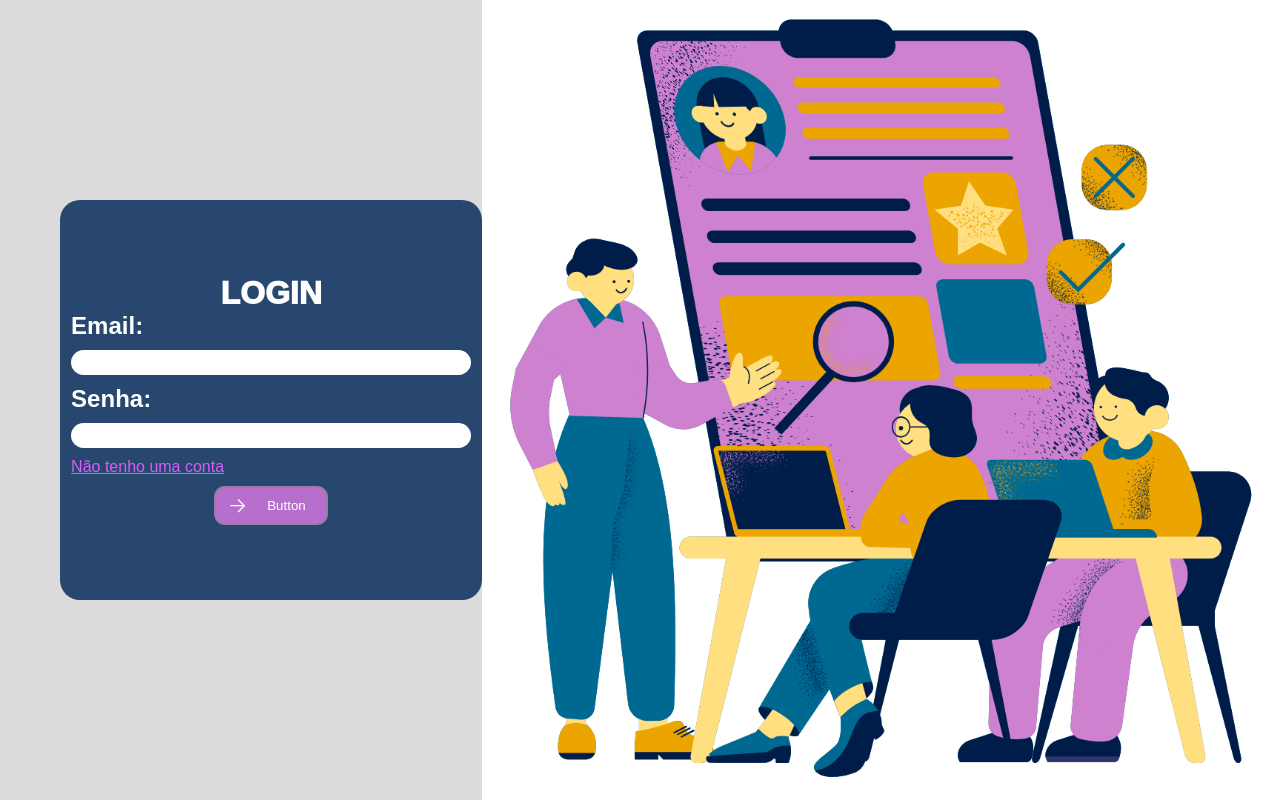
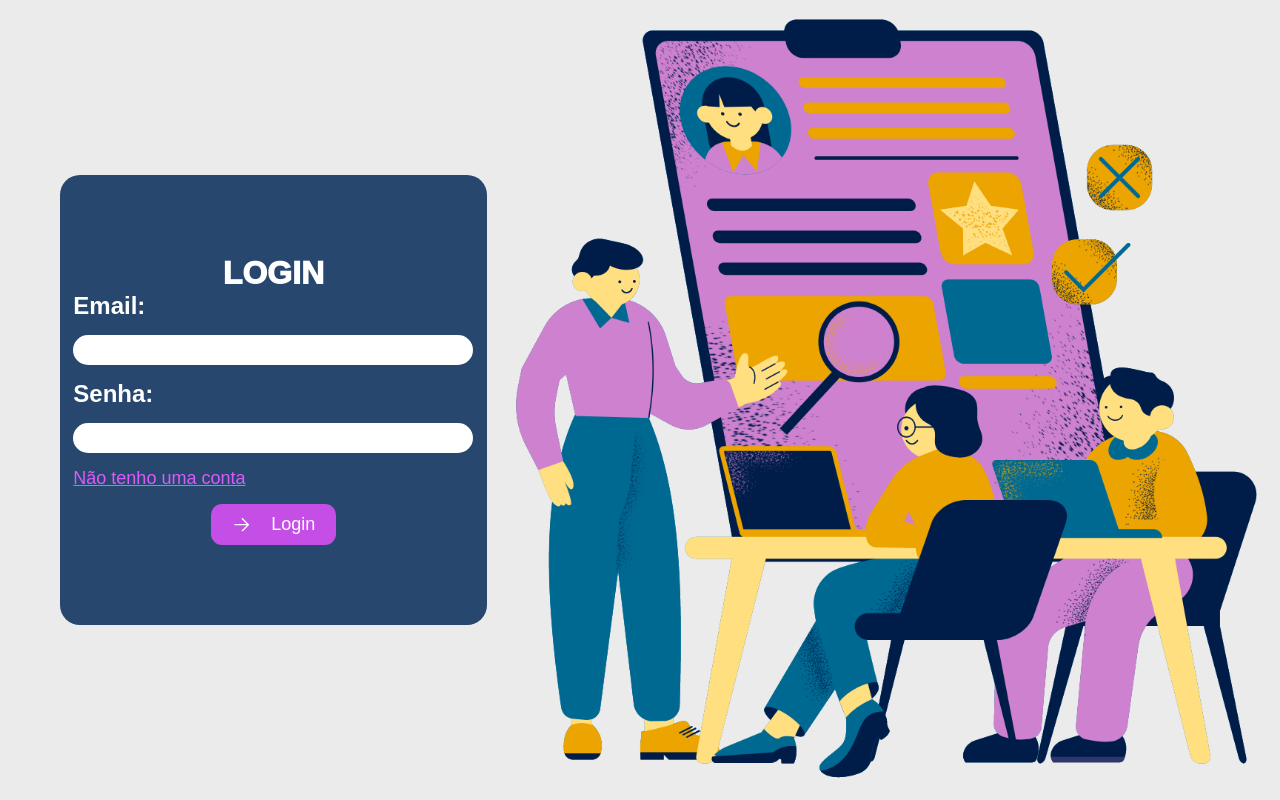
Before and after one commit to YasminTrembulack/SkillJourneyFront, a React (Vite) app: page / in a window 1280 px wide. Built offline with nearby package versions, Linux system fonts and the light colour scheme; a web font is replaced by a local one.

Commit message:
feat: login page almost finished

```diff
--- a/src/Components/Button/index.tsx
+++ b/src/Components/Button/index.tsx
@@ -17,7 +17,7 @@ export default function Button() {
         ></path>
       </svg>
 
-      <Text>Button</Text>
+      <Text>Login</Text>
     </StyledButton>
   );
 }
--- a/src/Components/Button/styles.ts
+++ b/src/Components/Button/styles.ts
@@ -2,37 +2,39 @@ import styled from "styled-components";
 
 export const StyledButton = styled.button`
 
-    background-color: #B86ECC;
+    display: flex;
+    flex-direction:row;
+    align-items: center;
+    justify-content: space-evenly;
+    background-color: #c54ee6;
     color: #fff;
-    width: 8.5em;
-    height: 2.9em;
-    border: #9C7CA5 0.2em solid;
+    width: 9.4em;
+    height: 3.1em;
+    border: #c54ee6 0.2em solid;
     border-radius: 11px;
     text-align: right;
     transition: all 0.6s ease;
-    gap: 20px;
 
 
     &:hover {
-        background-color: #d85cfa;
-        border: #d85cfa 0.2em solid;
+        background-color: #cd21fc;
+        border: #cd21fc 0.2em solid;
         cursor: pointer;
     }
 
     & svg {
         width: 1.6em;
-        margin: -0.2em 0.8em 1em;
-        position: absolute;
         display: flex;
         transition: all 0.6s ease;
     }
 
     &:hover svg {
-    transform: translateX(5px);
+        transform: translateX(5px);
     }
 
 `;
 
 export const Text = styled.div`
-  margin: 0 1.5em
+    font-size: 18px;
+
 `;
--- a/src/Pages/LoginPage/Components/Card/index.tsx
+++ b/src/Pages/LoginPage/Components/Card/index.tsx
@@ -10,9 +10,9 @@ export default function Card()
                 <Text>LOGIN</Text>
                 <StyledForm>
                     <StyledLabel children={"Email:"}/>
-                    <StyledInput />
+                    <StyledInput type="email"/>
                     <StyledLabel children={"Senha:"}/>
-                    <StyledInput />
+                    <StyledInput type="password" />
                     <StyledLink to={"/register"} children={"Não tenho uma conta"}/>
                     <Button/>
                 </StyledForm>
--- a/src/Pages/LoginPage/Components/Card/styles.ts
+++ b/src/Pages/LoginPage/Components/Card/styles.ts
@@ -3,7 +3,7 @@ import styled from "styled-components";
 
 export const Content = styled.div`
   width: 520px;
-  height: 400px;
+  height: 450px;
   display: flex;
   justify-content: center;
   align-items: center;
@@ -22,7 +22,7 @@ export const Text = styled.p`
 
 export const StyledForm = styled.form`
   display: flex;
-  gap: 10px;
+  gap: 15px;
   justify-content: center;
   align-items: center;
   flex-direction: column;
@@ -33,7 +33,10 @@ export const StyledInput = styled.input`
   border-radius: 50px;
   width: 400px;
   color: #001D4A;
-  height: 25px;
+  height: 30px;
+  font-size: 20px;
+  padding: 0px 10px;
+  font-weight: 1000px;
 `;
 
 export const StyledLabel = styled.p`
@@ -44,6 +47,7 @@ export const StyledLabel = styled.p`
 `;
 
 export const StyledLink = styled(Link)`
+  font-size: 18px;
   width: 400px;
   text-decoration: underline;
   color: #d85cfa;
--- a/src/Pages/LoginPage/index.tsx
+++ b/src/Pages/LoginPage/index.tsx
@@ -6,7 +6,7 @@ export default function LoginPage() {
     <>
       <StyledDiv>
         <Card />
-        <Image src="11.png" alt="" />
+        <Image src="Login.png" alt="" />
       </StyledDiv>
     </>
   );
--- a/src/Pages/LoginPage/styles.ts
+++ b/src/Pages/LoginPage/styles.ts
@@ -1,7 +1,7 @@
 import styled from "styled-components";
 
 export const StyledDiv = styled.div`
-    background-color: #dbdbdb;
+    background-color: #ebebeb;
     display: flex;
     justify-content: space-evenly;
     align-items: center;
@@ -11,4 +11,5 @@ export const StyledDiv = styled.div`
 export const Image = styled.img`
     width: 800px;
     height: 800px;
+    -webkit-user-drag: none;
 `
```
Also changed, not shown: public/Login.png (added).
